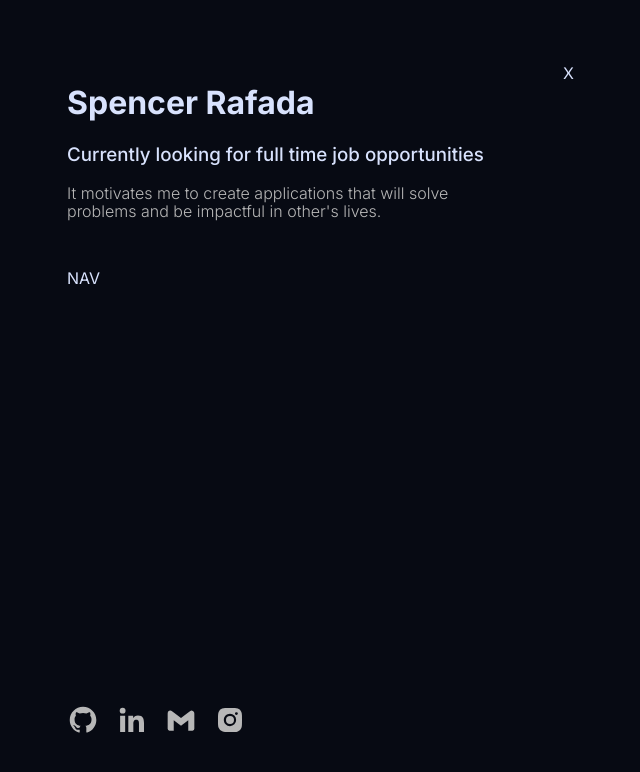
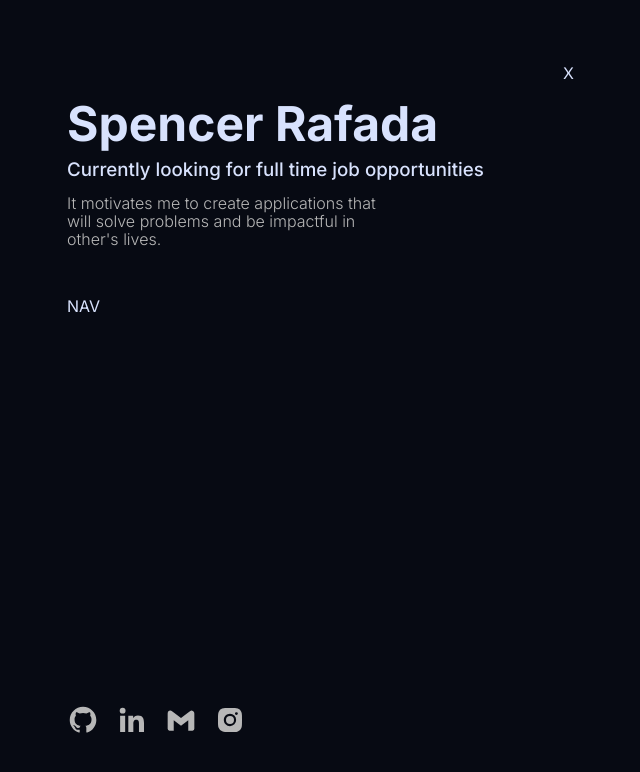
Before and after one commit to spencer-rafada/SpencerRafada, a React (Vite) app: page / in a window 1280 px wide. Shown: the top 772 px of the page, without its empty margins (101-741 px from the left). Built offline with nearby package versions, Linux system fonts and the light colour scheme.

Commit message:
adjusted font

```diff
--- a/src/main.css
+++ b/src/main.css
@@ -33,8 +33,13 @@ body {
     grid-template-columns: 1fr 1fr;
     -moz-column-gap: 3rem;
          column-gap: 3rem;
+    margin: 0 3rem;
+    height: 100%;
+  }
+}
+@media screen and (min-width: 64em) {
+  .mainSection__grid {
     margin: 0 6.5rem;
-    height: 100%;
   }
 }
 
@@ -47,10 +52,23 @@ body {
 .infoSection .infoSection__headerInfo {
   margin-bottom: 3rem;
 }
+.infoSection .infoSection__headerInfo h1 {
+  margin-bottom: 0.5rem;
+  font-size: 2rem;
+}
+@media screen and (min-width: 40em) {
+  .infoSection .infoSection__headerInfo h1 {
+    font-size: 3rem;
+  }
+}
 .infoSection .infoSection__headerInfo h3 {
+  margin-top: 0rem;
+  margin-bottom: 0.8rem;
   font-weight: 500;
 }
 .infoSection .infoSection__headerInfo p {
+  width: 70%;
+  margin-top: 0rem;
   color: #b7b7b7;
   font-weight: 300;
 }
--- a/src/main.scss
+++ b/src/main.scss
@@ -49,8 +49,11 @@ body {
     display: grid;
     grid-template-columns: 1fr 1fr;
     column-gap: 3rem;
+    margin: 0 3rem;
+    height: 100%;
+  }
+  @media screen and (min-width: $largeScreen) {
     margin: 0 6.5rem;
-    height: 100%;
   }
 }
 
@@ -62,10 +65,21 @@ body {
   height: 100%;
   .infoSection__headerInfo {
     margin-bottom: 3rem;
+    h1 {
+      margin-bottom: 0.5rem;
+      font-size: 2rem;
+      @media screen and (min-width: $smallScreen) {
+        font-size: 3rem;
+      }
+    }
     h3 {
+      margin-top: 0rem;
+      margin-bottom: 0.8rem;
       font-weight: 500;
     }
     p {
+      width: 70%;
+      margin-top: 0rem;
       color: $textColorGray;
       font-weight: 300;
     }
```
Also changed, not shown: 1 other file (tests, documents, lock files or other folders).
